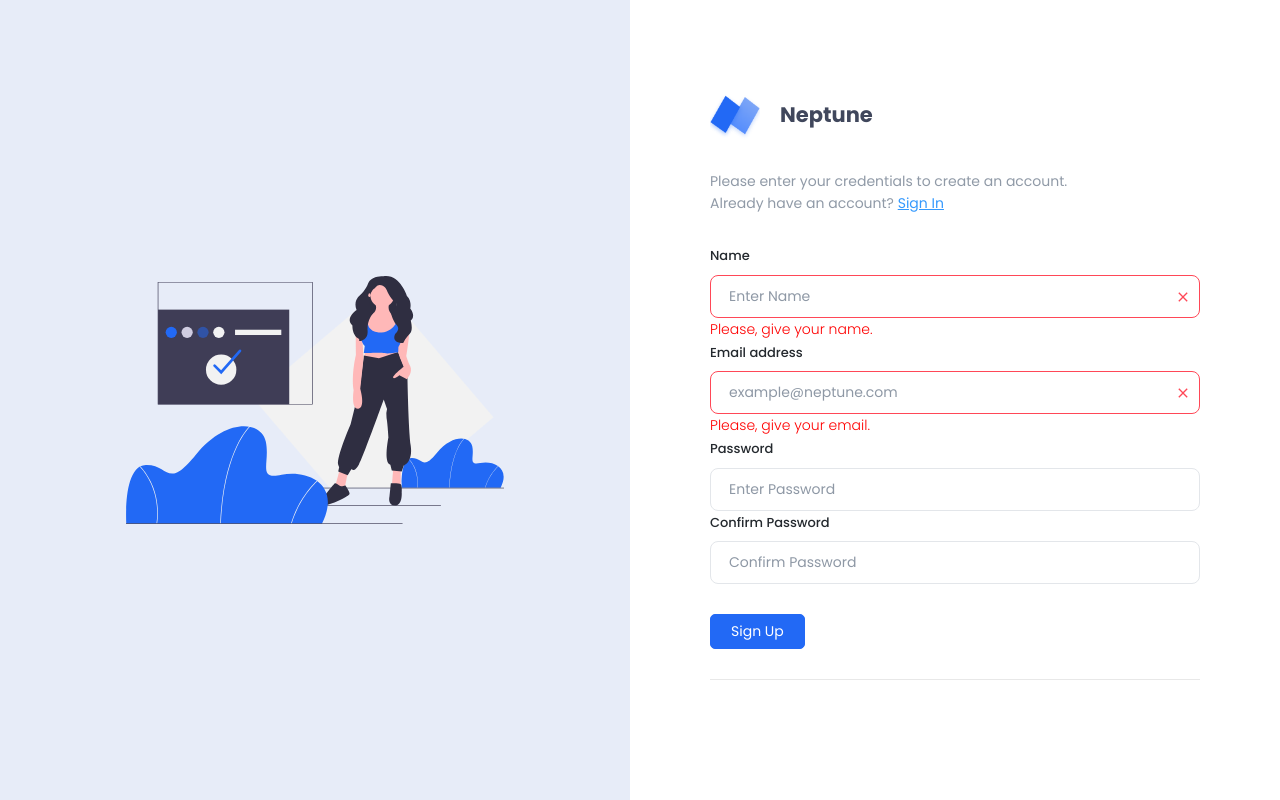
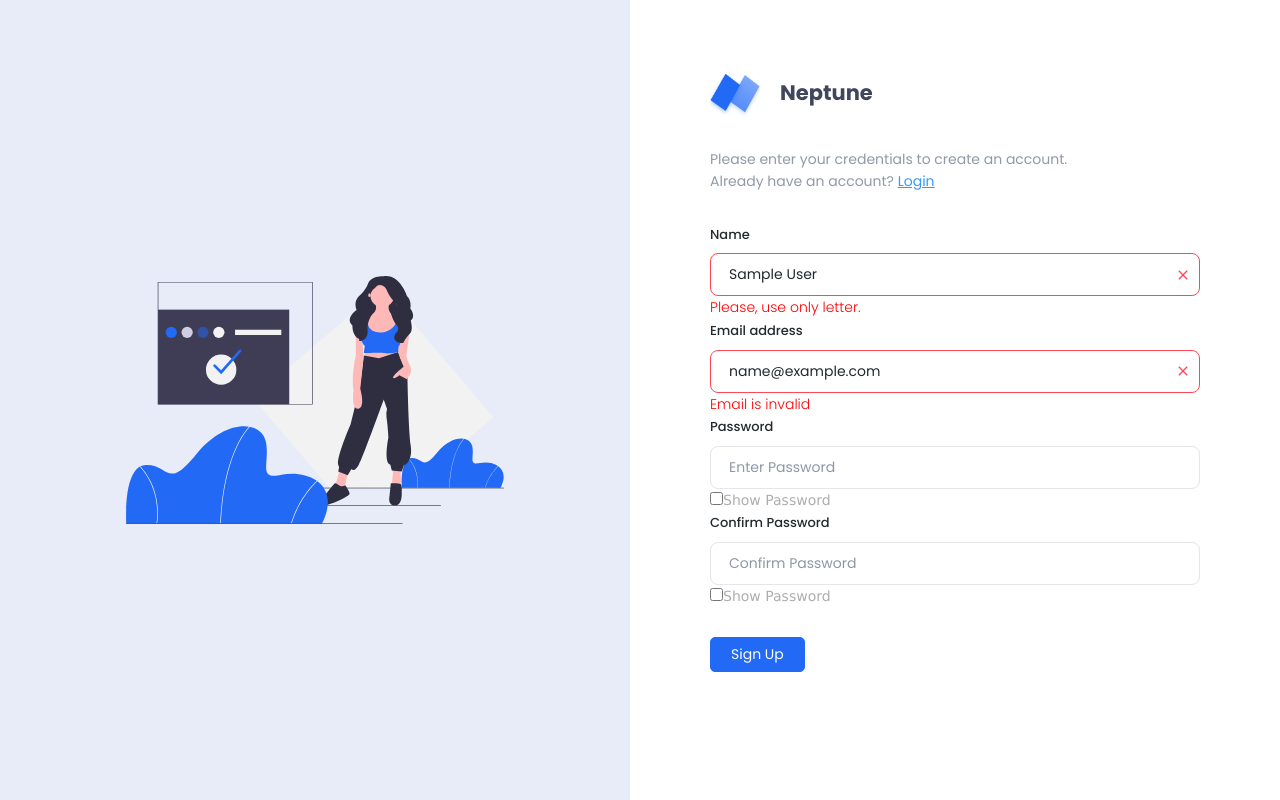
Before and after one commit to shrabon-dev/Kufa-personal-Portfolio-Raw-PHP-Development-, a PHP site: page /registration.php in a window 1280 px wide. Run offline with PHP 8.4, Linux system fonts and the light colour scheme; the visitor is signed in with stand-in values (Sample User, id 1).

Commit message:
added some code

```diff
--- a/assets/css/style.css
+++ b/assets/css/style.css
@@ -4,3 +4,8 @@
     font-weight: 300;
     font-size: 14px;
 }
+.span{
+    color: rgba(139, 139, 139, 0.705) !important;
+    font-weight: 300;
+    font-family: Verdana, Geneva, Tahoma, sans-serif;
+}
--- /dev/null
+++ b/info.txt
@@ -0,0 +1 @@
+<?=(isset($_SESSION['name__show']))? $_SESSION['name__show'] : ''?>
--- a/registration.php
+++ b/registration.php
@@ -47,43 +47,46 @@
             <div class="logo">
                 <a href="index.html">Neptune</a>
             </div>
-            <p class="auth-description">Please enter your credentials to create an account.<br>Already have an account? <a href="sign-in.html">Sign In</a></p>
+            <p class="auth-description">Please enter your credentials to create an account.<br>Already have an account? <a href="login.php">Login</a></p>
             <form action="reg_func.php" method="post">
             <div class="auth-credentials m-b-xxl">
                 <label for="signUpUsername" class="form-label">Name</label>
-                <input type="text" class="form-control  <?php if(isset($_SESSION['name__erorr'])){echo "is-invalid";}?>" id="signUpUsername" aria-describedby="signUpUsername" placeholder="Enter Name" name="name">
+                <input type="text" class="form-control  <?=(isset($_SESSION['name__erorr']))? "is-invalid":'';?>" id="signUpUsername" aria-describedby="signUpUsername" placeholder="Enter Name" name="name" value="<?=(isset($_SESSION['name__show']))? $_SESSION['name__show'] : ''?>">
 
                 <?php
                 if(isset($_SESSION['name__erorr'])){
                 echo "<span>". $_SESSION['name__erorr'] ."</span>";
-                    unset($_SESSION['name__erorr']);
                 }
                 ?>
 
                 <label for="signUpEmail" class="form-label">Email address</label>
-                <input type="email" class="form-control <?php if(isset($_SESSION['email__erorr'])){echo "is-invalid";}?>" id="signUpEmail" aria-describedby="signUpEmail" placeholder="example@neptune.com" name="email">
+                <input type="text" class="form-control <?php if(isset($_SESSION['email__erorr'])){echo "is-invalid";}?>" id="signUpEmail" aria-describedby="signUpEmail" placeholder="example@neptune.com" name="email" value="<?=(isset($_SESSION['email__show']))? $_SESSION['email__show'] : ''?>">
                 <?php
                 if(isset($_SESSION['email__erorr'])){
                 echo "<span>". $_SESSION['email__erorr'] ."</span>";
-                    unset($_SESSION['email__erorr']);
                 }
                 ?>
                 <label for="signUpPassword" class="form-label">Password</label>
-                <input type="password" class="form-control  <?php if(isset($_SESSION['password__erorr'])){echo "is-invalid";}?>" id="signUpPassword" aria-describedby="signUpPassword" placeholder="Enter Password" name="password">
-                <?php
+                <input id="show__pass2" type="password" class="form-control  <?=(isset($_SESSION['password__erorr']))? "is-invalid":'';?>" id="signUpPassword" aria-describedby="signUpPassword" placeholder="Enter Password" name="password" value="<?=(isset($_SESSION['pass__show']))? $_SESSION['pass__show'] : ''?>">
+                <span class="span"><input type="checkbox" onclick="myFunction2()">Show Password <br></span>
+               <?php
                 if(isset($_SESSION['password__erorr'])){
                 echo "<span>". $_SESSION['password__erorr'] ."</span>";
-                    unset($_SESSION['password__erorr']);
                 }
                 ?>
 
                 <label for="signUpPassword" class="form-label">Confirm Password</label>
-                <input type="password" class="form-control <?php if(isset($_SESSION['confirm_password__erorr'])){echo "is-invalid";}?>" id="signUpPassword" aria-describedby="signUpPassword" placeholder="Confirm Password" name="confirm_password">
+                <input id="show__pass" type="password" class="form-control <?=(isset($_SESSION['confirm_password__erorr']))? "is-invalid":'';?>" id="signUpPassword" aria-describedby="signUpPassword" placeholder="Confirm Password" name="confirm_password" value="<?=(isset($_SESSION['conf__pass__show']))? $_SESSION['conf__pass__show'] :''?>">
+
+
+                       <!-- An element to toggle between password visibility -->
+                       <span class="span"> <input type="checkbox" onclick="myFunction()">Show Password</span>
+
               <?php  if(isset($_SESSION['confirm_password__erorr'])){
                 echo "<span>". $_SESSION['confirm_password__erorr'] ."</span>";
-                    unset($_SESSION['confirm_password__erorr']);
                 }
                 ?>
+
             </div>
 
             <div class="auth-submit">
@@ -102,5 +105,28 @@
     <script src="assets/plugins/pace/pace.min.js"></script>
     <script src="assets/js/main.min.js"></script>
     <script src="assets/js/custom.js"></script>
+
+    <script>
+    function myFunction() {
+    var x = document.getElementById("show__pass");
+    if (x.type === "password") {
+    x.type = "text";
+    } else {
+    x.type = "password";
+    }
+      }
+      function myFunction2() {
+    var x = document.getElementById("show__pass2");
+    if (x.type === "password") {
+    x.type = "text";
+    } else {
+    x.type = "password";
+    }
+      }
+</script>
+
+
 </body>
 </html>
+
+<?php session_unset(); ?>
```
Also changed, not shown: login.php (added, +75 -0 lines), reg_func.php (+61 -7 lines).
